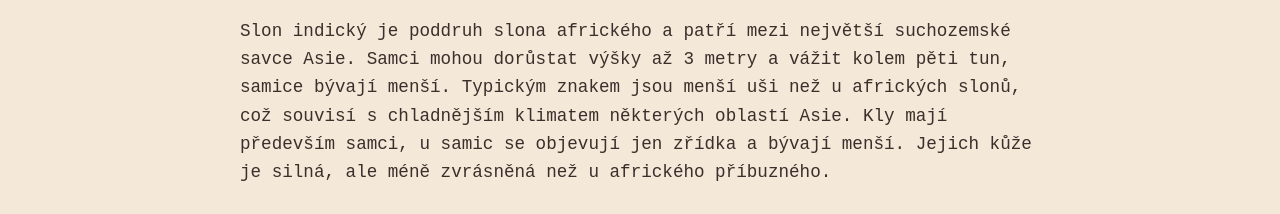
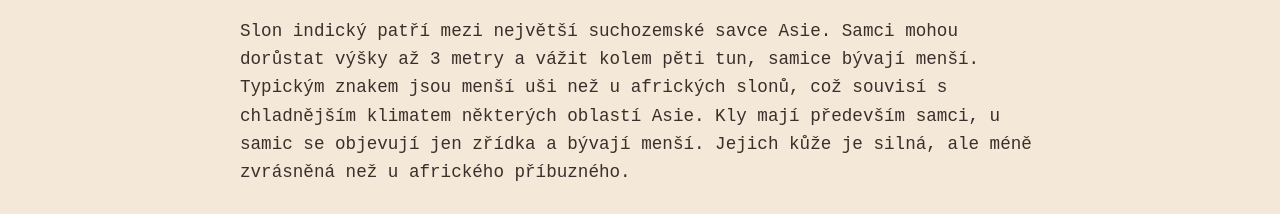
Before and after one commit to jonaskreisel/bbouba, a plain HTML site: page index.html in a window 1280 px wide. Shown: the part 586-800 px from the top of the page. Drawn offline with Linux system fonts and the light colour scheme.

Commit message:
Update index.html

```diff
--- a/index.html
+++ b/index.html
@@ -143,7 +143,7 @@
     <main>
         <section id="vzhled">
             <h2>Vzhled a velikost</h2>
-            <p>Slon indický je poddruh slona afrického a patří mezi největší suchozemské savce Asie. Samci mohou dorůstat výšky až 3 metry a vážit kolem pěti tun, samice bývají menší. Typickým znakem jsou menší uši než u afrických slonů, což souvisí s chladnějším klimatem některých oblastí Asie. Kly mají především samci, u samic se objevují jen zřídka a bývají menší. Jejich kůže je silná, ale méně zvrásněná než u afrického příbuzného.</p>
+            <p>Slon indický patří mezi největší suchozemské savce Asie. Samci mohou dorůstat výšky až 3 metry a vážit kolem pěti tun, samice bývají menší. Typickým znakem jsou menší uši než u afrických slonů, což souvisí s chladnějším klimatem některých oblastí Asie. Kly mají především samci, u samic se objevují jen zřídka a bývají menší. Jejich kůže je silná, ale méně zvrásněná než u afrického příbuzného.</p>
         </section>
 
         <section id="prostredi">
```
